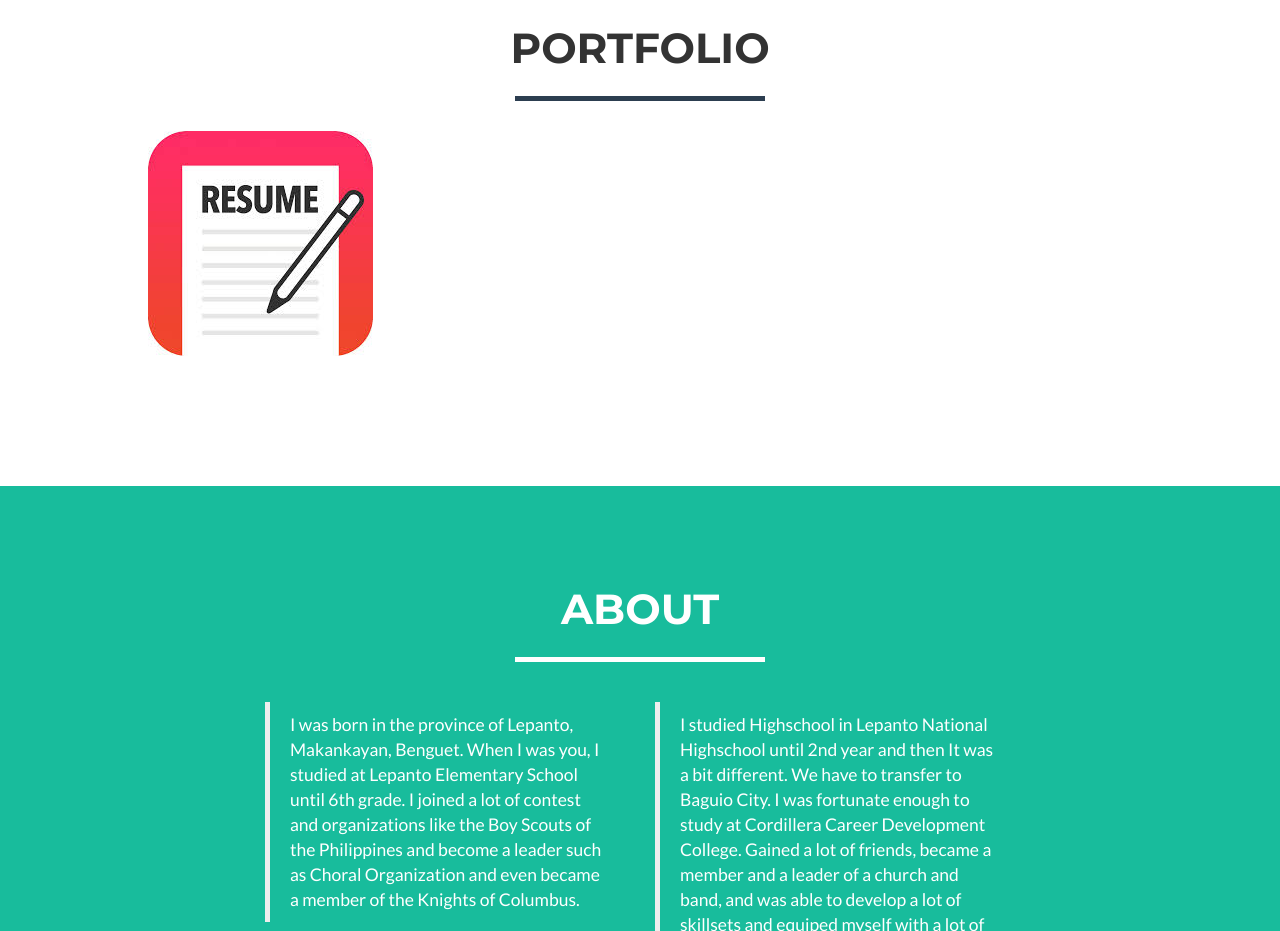
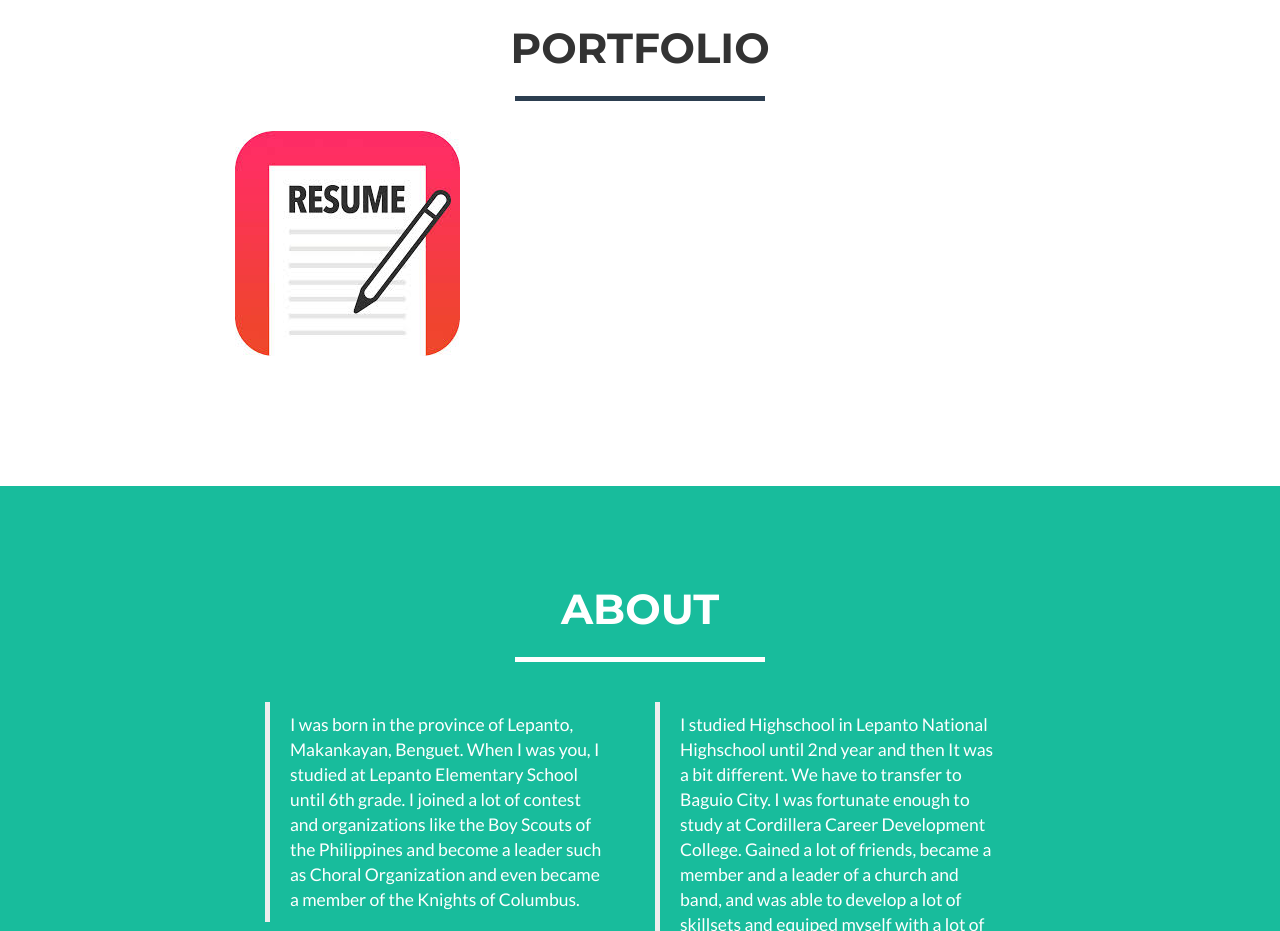
Before and after one commit to glenkimpay/glentoot, a website: page index.html in a window 1280 px wide. Shown: the part 960-1891 px from the top of the page. Drawn offline with nearby package versions, Linux system fonts and the light colour scheme; a script that the page names is missing.

Commit message:
Update index.html

```diff
--- a/index.html
+++ b/index.html
@@ -99,7 +99,7 @@
                                 <i class="fa fa-search-plus fa-6x"></i>
                             </div>
                         </div>
-                        <img src="ResumeIcon.jpg" class="img-responsive" alt="">
+			    <center><img src="ResumeIcon.jpg" class="img-responsive" alt=""></center>
                     </a>
                 </div>
 
```
